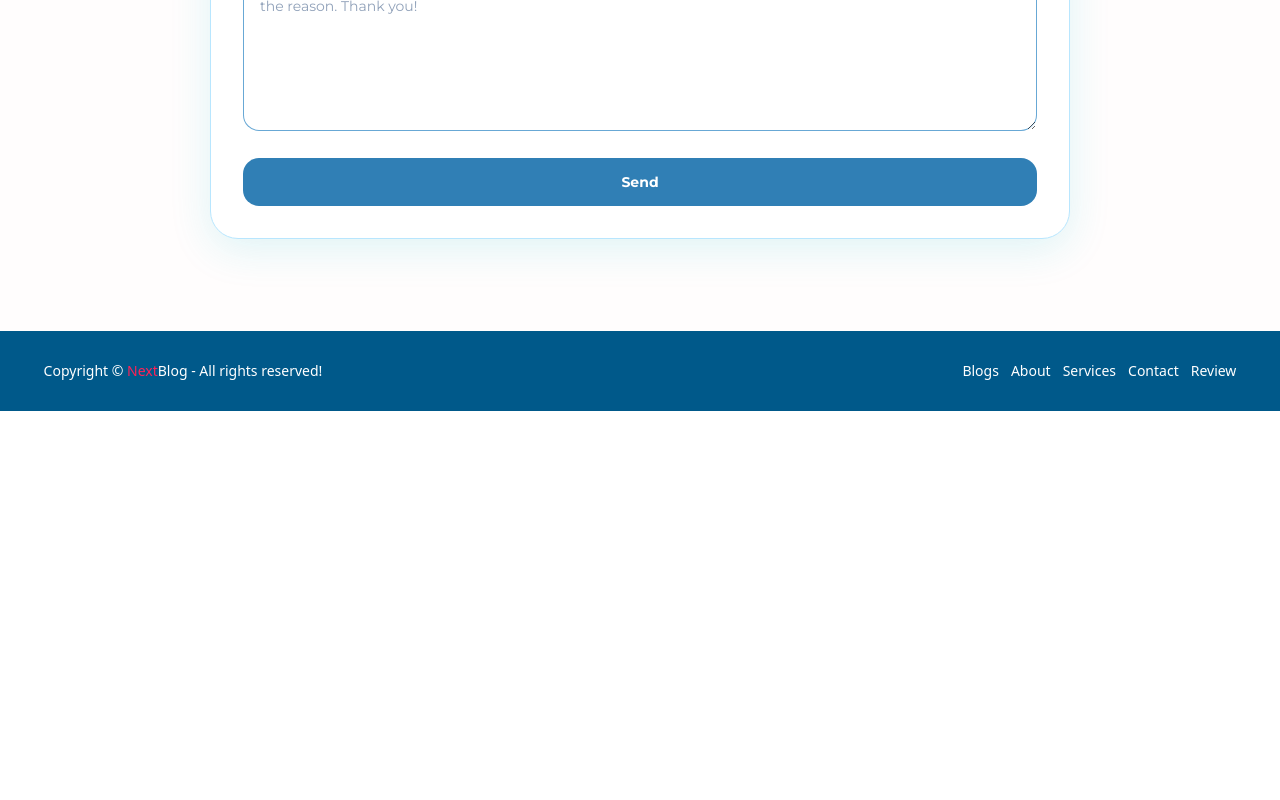
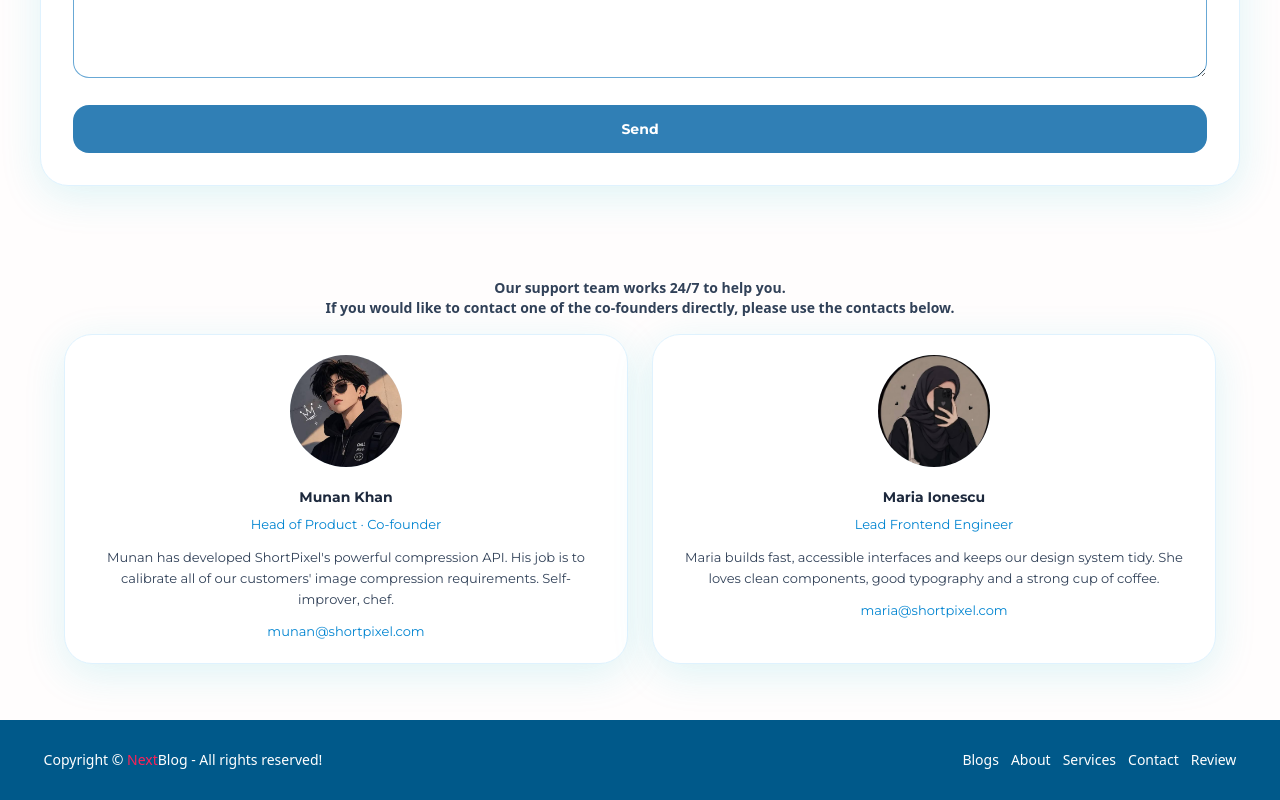
Before and after one commit to Munan95/next-blog, a Next.js app: page /contact in a window 1280 px wide. Shown: the part 549-1349 px from the top of the page. Before the commit the page ends 960 px from the top, so only its background shows below. Built offline with nearby package versions, Linux system fonts and the light colour scheme.

Commit message:
Update:Contact page and Add:Team info

```diff
--- a/src/app/contact/page.js
+++ b/src/app/contact/page.js
@@ -1,9 +1,29 @@
 import ContactCard from "@/components/ui/ContactCard";
+import TeamCard from "@/components/ui/TeamCard";
+import team from "@/data/team.json";
 
 const Contact = ()=>{
     return(
-        <div className="flex items-center justify-center min-h-screen w-full bg-rose-100/10 p-4 sm:p-10">
-            <ContactCard docsUrl="/docs" agentUrl="/agent" />
+        <div className="flex flex-col items-center justify-center min-h-screen w-full bg-rose-100/10 p-4 sm:p-10">
+
+            <div className="w-full"><ContactCard docsUrl="/docs" agentUrl="/agent" /></div>
+
+            <div className="flex flex-col items-center justify-center pt-23 font-bold text-sm text-slate-700">
+                <div>
+                    Our support team works 24/7 to help you.
+                </div>
+
+                <div>
+                    If you would like to contact one of the co-founders directly, please use the contacts below.
+                </div>
+            </div>
+
+            <div className="grid gap-6 px-6 pt-4 pb-4 sm:grid-cols-2">
+                {team.map((member) => (
+                    <TeamCard key={member.email} {...member} />
+                ))}
+            </div>
+
         </div>
     );
 };
--- a/src/components/ui/ContactCard.jsx
+++ b/src/components/ui/ContactCard.jsx
@@ -40,7 +40,7 @@ export default function ContactCard({
 
   return (
     <div
-      className={`${montserrat.className} mx-auto w-full max-w-[860px] rounded-[28px] border border-sky-200 bg-white p-6 shadow-[0_10px_40px_rgba(32,188,203,0.15)] sm:p-8`}>
+      className={`${montserrat.className} mx-auto w-full max-w-[800] rounded-[28px] border border-sky-100 bg-white p-6 shadow-[0_10px_40px_rgba(32,188,203,0.15)] sm:p-8`}>
 
       {/* Header */}
       <div className="text-center">
--- /dev/null
+++ b/src/components/ui/TeamCard.jsx
@@ -0,0 +1,45 @@
+import Image from "next/image";
+import { Montserrat } from "next/font/google";
+
+const montserrat = Montserrat({
+  subsets: ["latin"],
+  weight: ["400", "500", "600", "700"],
+});
+
+export default function TeamCard({ name, role, bio, email, image }) {
+  return (
+    <div
+      className={`${montserrat.className} mx-auto w-full max-w-[390] rounded-[28px] border border-sky-100 bg-white px-8 pb-5 pt-5 text-center shadow-[0_10px_40px_rgba(32,188,203,0.15)]`}
+    >
+      {/* Avatar */}
+      <div className="relative mx-auto h-28 w-28 overflow-hidden rounded-full bg-sky-100">
+        {image && (
+          <Image
+            src={image}
+            alt={name}
+            fill
+            sizes="112px"
+            className="object-cover"
+          />
+        )}
+      </div>
+
+      {/* Name + role */}
+      <h3 className="mt-5 text-sm font-bold text-slate-800">{name}</h3>
+      <p className="mt-2 text-[13px] text-sky-600">{role}</p>
+
+      {/* Bio */}
+      <p className="mt-3 text-[13px] leading-relaxed text-slate-700">{bio}</p>
+
+      {/* Email */}
+      {email && (
+        <a
+          href={`mailto:${email}`}
+          className="mt-3 inline-block text-[13px] text-sky-600 hover:underline"
+        >
+          {email}
+        </a>
+      )}
+    </div>
+  );
+}
--- /dev/null
+++ b/src/data/team.json
@@ -0,0 +1,16 @@
+[
+  {
+    "name": "Munan Khan",
+    "role": "Head of Product · Co-founder",
+    "bio": "Munan has developed ShortPixel's powerful compression API. His job is to calibrate all of our customers' image compression requirements. Self-improver, chef.",
+    "email": "munan@shortpixel.com",
+    "image": "/Munan.jpeg"
+  },
+  {
+    "name": "Maria Ionescu",
+    "role": "Lead Frontend Engineer",
+    "bio": "Maria builds fast, accessible interfaces and keeps our design system tidy. She loves clean components, good typography and a strong cup of coffee.",
+    "email": "maria@shortpixel.com",
+    "image": "/Maria.jpeg"
+  }
+]
```
Also changed, not shown: public/Maria.jpeg (added), public/Munan.jpeg (added).
